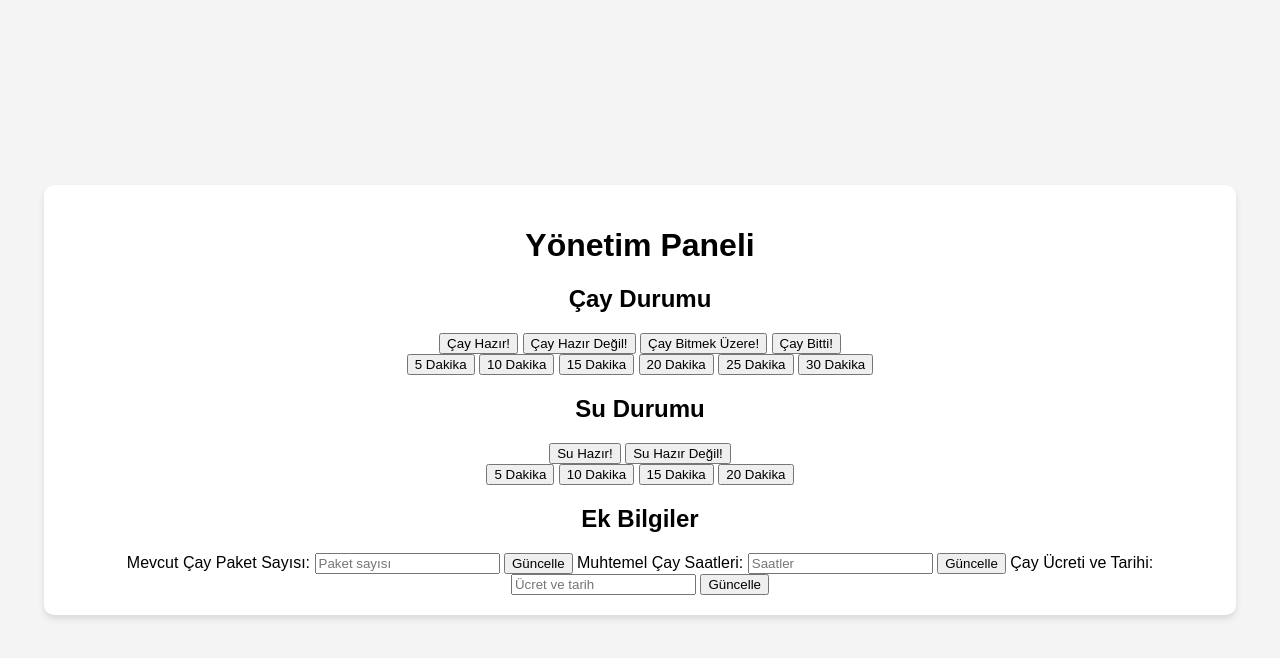
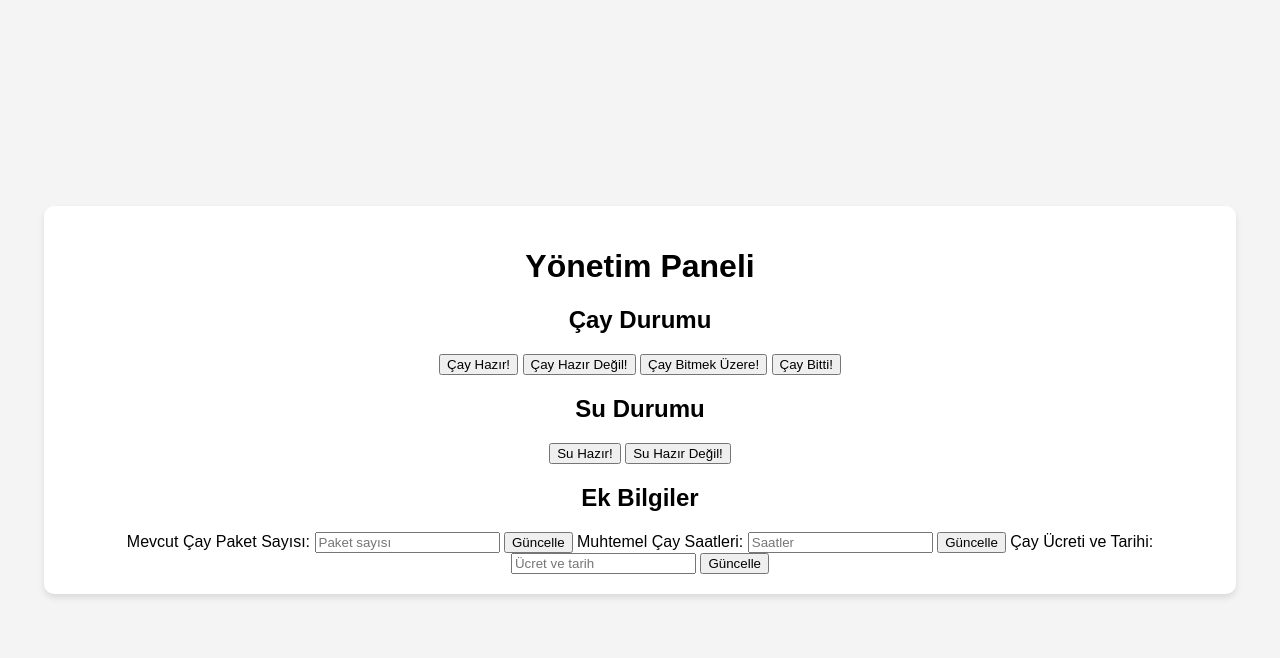
Before and after one commit to ReceproF/cay_durumu_sistemi, a Flask app: page /admin in a window 1280 px wide. Shown: the top 658 px of the page. Run offline with Flask 3, Linux system fonts and the light colour scheme.

Commit message:
Update admin.html

```diff
--- a/templates/admin.html
+++ b/templates/admin.html
@@ -16,26 +16,12 @@
             <button onclick="setTeaStatus('Çay Hazır Değil!', 0)">Çay Hazır Değil!</button>
             <button onclick="setTeaStatus('Çay Bitmek Üzere!', 0)">Çay Bitmek Üzere!</button>
             <button onclick="setTeaStatus('Çay Bitti!', 0)">Çay Bitti!</button>
-            <div class="timer-buttons">
-                <button onclick="setTeaTimer(5)">5 Dakika</button>
-                <button onclick="setTeaTimer(10)">10 Dakika</button>
-                <button onclick="setTeaTimer(15)">15 Dakika</button>
-                <button onclick="setTeaTimer(20)">20 Dakika</button>
-                <button onclick="setTeaTimer(25)">25 Dakika</button>
-                <button onclick="setTeaTimer(30)">30 Dakika</button>
-            </div>
         </div>
 
         <div class="admin-section">
             <h2>Su Durumu</h2>
             <button onclick="setWaterStatus('Su Hazır!', 0)">Su Hazır!</button>
             <button onclick="setWaterStatus('Su Hazır Değil!', 0)">Su Hazır Değil!</button>
-            <div class="timer-buttons">
-                <button onclick="setWaterTimer(5)">5 Dakika</button>
-                <button onclick="setWaterTimer(10)">10 Dakika</button>
-                <button onclick="setWaterTimer(15)">15 Dakika</button>
-                <button onclick="setWaterTimer(20)">20 Dakika</button>
-            </div>
         </div>
 
         <div class="admin-section">
@@ -46,11 +32,11 @@
 
             <label for="tea-times">Muhtemel Çay Saatleri:</label>
             <input type="text" id="tea-times" placeholder="Saatler">
-            <button onclick="updateTeaTimes()">Güncelle</button>
+            <button onclick="updateTeaPackages()">Güncelle</button>
 
             <label for="tea-cost-date">Çay Ücreti ve Tarihi:</label>
             <input type="text" id="tea-cost-date" placeholder="Ücret ve tarih">
-            <button onclick="updateTeaCostDate()">Güncelle</button>
+            <button onclick="updateTeaPackages()">Güncelle</button>
         </div>
     </div>
     <script src="../static/js/script.js"></script>
```
